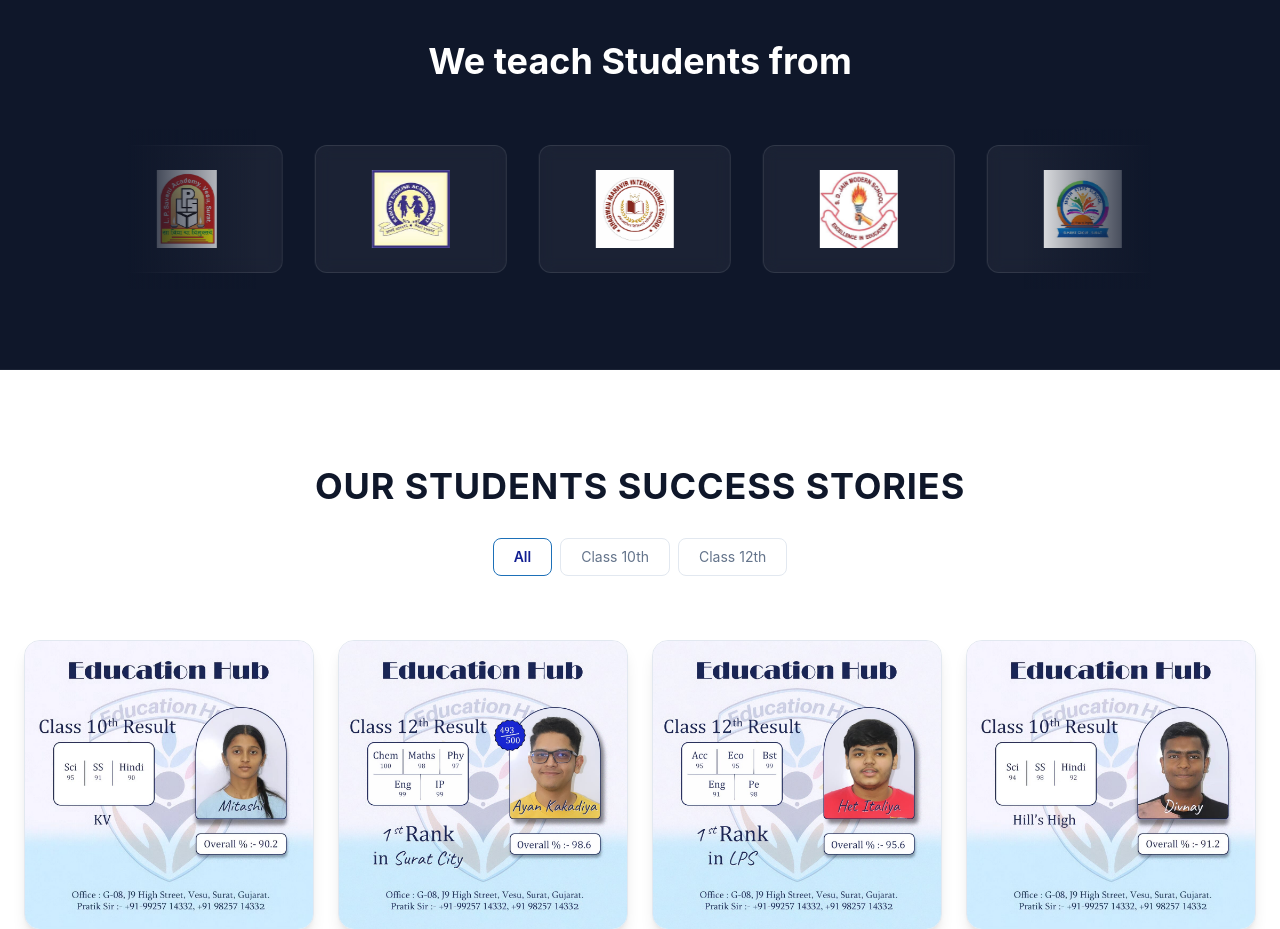
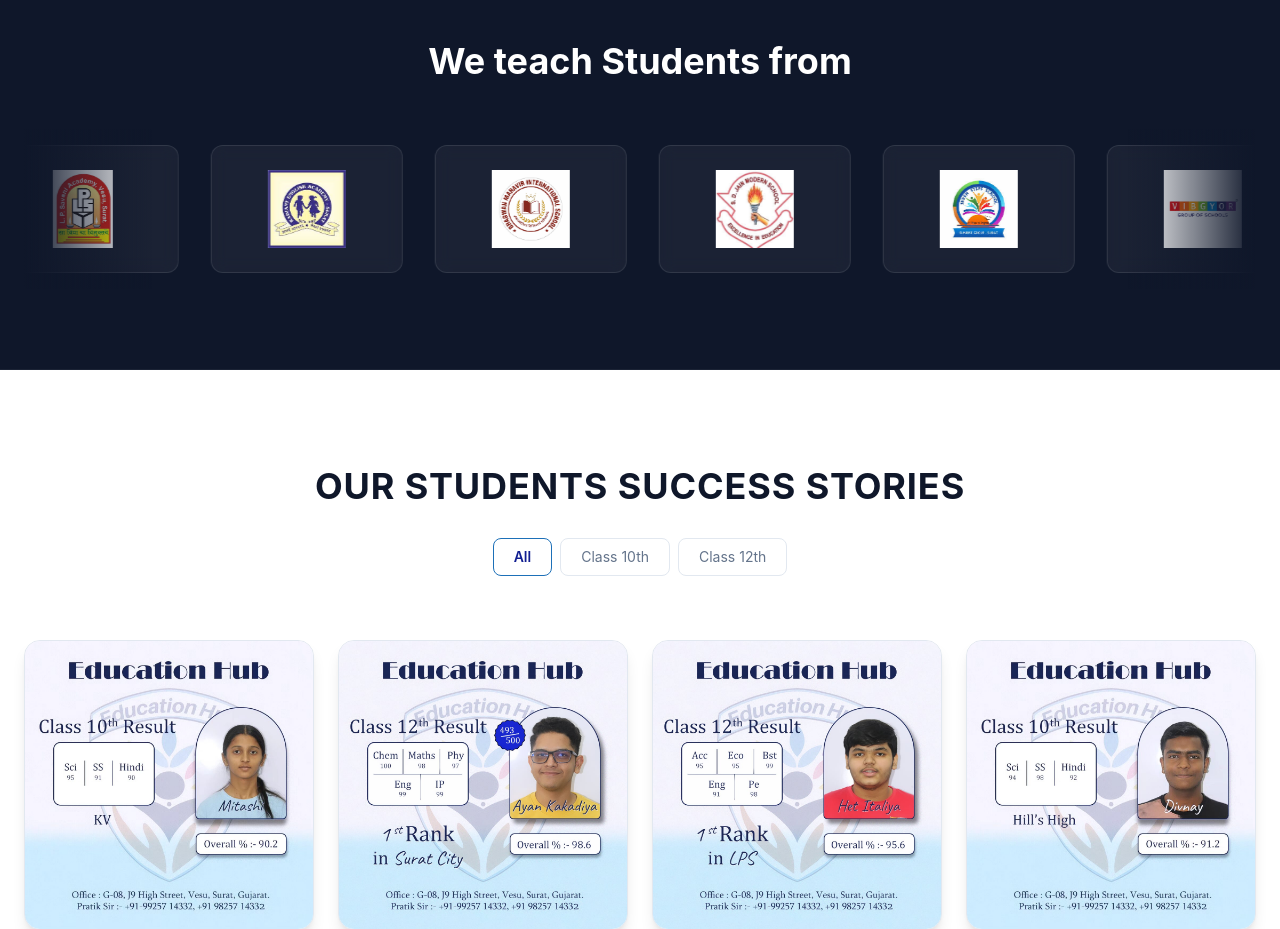
Before and after one commit to KushMody/Education-Hub-Surat, a React (Vite) app: page / in a window 1280 px wide. Shown: the part 840-1769 px from the top of the page. Built offline with nearby package versions, Linux system fonts and the light colour scheme; a web font is replaced by a local one.

Commit message:
Increase marquee max-width for laptop screens

```diff
--- a/src/components/PartnerSchools.jsx
+++ b/src/components/PartnerSchools.jsx
@@ -30,7 +30,7 @@
                 </div>
 
                 {/* Marquee Container */}
-                <div className="relative flex overflow-hidden max-w-5xl mx-auto">
+                <div className="relative flex overflow-hidden max-w-7xl mx-auto">
                     <div className="flex animate-marquee whitespace-nowrap gap-8 items-center py-4">
                         {/* Repeat the array multiple times for seamless infinite scrolling */}
                         {[...schools, ...schools, ...schools, ...schools].map((school, index) => (
```
